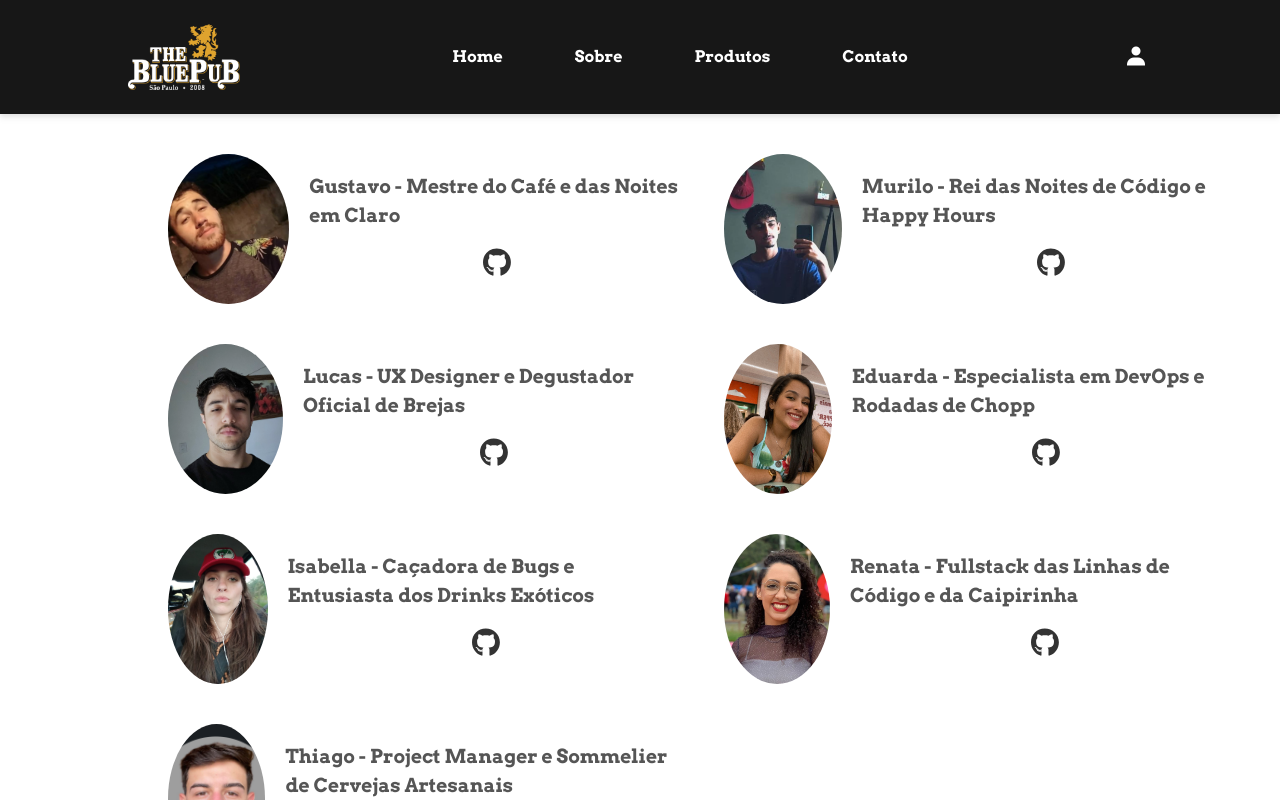
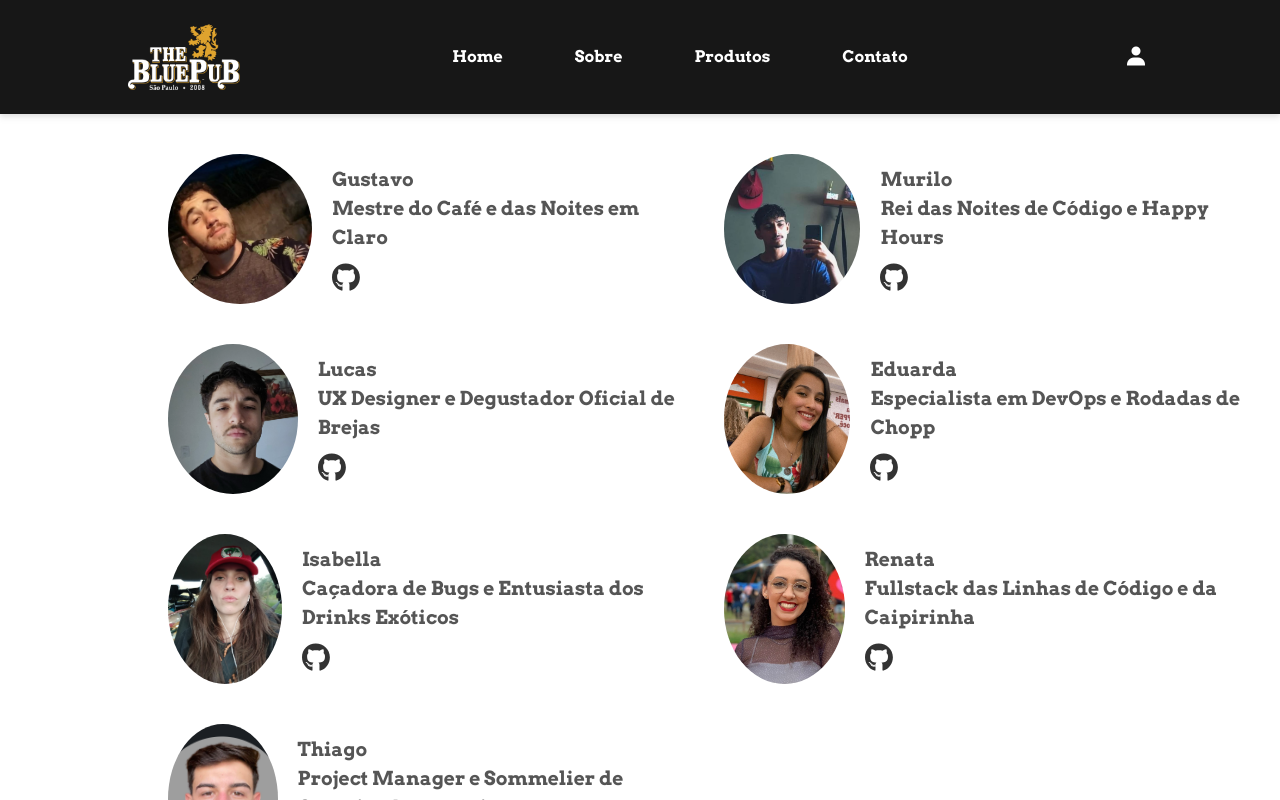
Before and after one commit to itsrerodrigs/serratec-web-react, a React (Vite) app in the folder SerratecPub-React/: page /sobre in a window 1280 px wide. Shown: the top 800 px of the page. Built offline with nearby package versions, Linux system fonts and the light colour scheme; a web font is replaced by a local one.

Commit message:
styled-components

```diff
--- a/SerratecPub-React/package.json
+++ b/SerratecPub-React/package.json
@@ -20,7 +20,8 @@
     "prop-types": "^15.8.1",
     "react": "^18.3.1",
     "react-dom": "^18.3.1",
-    "react-router-dom": "^6.27.0"
+    "react-router-dom": "^6.27.0",
+    "styled-components": "^6.1.13"
   },
   "devDependencies": {
     "@eslint/js": "^9.13.0",
--- a/SerratecPub-React/src/components/Layout/Layout.jsx
+++ b/SerratecPub-React/src/components/Layout/Layout.jsx
@@ -1,12 +1,9 @@
-import { Header } from "../Header/Header";
-import { Footer } from "../Footer/Footer";
 import { HomePage } from "../../pages/Home/HomePage";
 
 
 export function Layout(){
     return(
         <>
-
         <HomePage/>
         </>
     )
--- /dev/null
+++ b/SerratecPub-React/src/pages/Sobre/Sobre.js
@@ -0,0 +1,67 @@
+import { FontAwesomeIcon } from '@fortawesome/react-fontawesome';
+import styled from 'styled-components';
+
+export const FotoMembro = styled.div`
+  display: grid;
+  grid-template-columns: repeat(2, 1fr);
+  gap: 40px;
+  padding: 40px;
+  margin-left: 10%;
+    @media (max-width: 800px) {
+    grid-template-columns:
+    margin-left: 0;
+    padding: 20px;
+  }
+`;
+export const Membro = styled.div`
+  display: flex;
+  align-items: center;
+  gap: 20px;
+  text-align: left;
+  @media (max-width: 600px) {
+    gap: 10px;
+  }
+`;
+
+export const ImagemMembro = styled.img`
+  width: 150px;
+  height: 150px;
+  object-fit: cover;
+  border-radius: 50%;
+  transition: transform 0.3s ease, box-shadow 0.3s ease;
+  &:hover{
+    transform: scale(1.1);
+    box-shadow: 0 4px 8px rgba(0, 0, 0, 0.3);
+  }
+  @media (max-width: 800px) {
+    width: 100px;
+    height: 100px;
+  }
+
+`;
+
+export const Descricao = styled.div`
+  font-size: 1rem;
+  color: #555;
+  font-size: larger;
+  font-family: Arvo, serif;
+  font-weight: bold;
+  @media (max-width: 600px) {
+    font-size: 0.9rem; /* Reduz o tamanho da fonte em telas menores */
+  }
+`;
+
+export const GithubIcon  = styled(FontAwesomeIcon) `
+    color: #333;
+    font-size: 1.5em;
+    display: block;
+    text-align: center;
+    margin-top: 10px;
+    transition: color 0.3s ease;
+    &:hover{
+        color: #000;
+    }
+    @media (max-width: 600px) {
+        font-size: 1.2em; /* Reduz o tamanho do ícone em telas menores */
+  }
+`;
--- a/SerratecPub-React/src/pages/Sobre/SobrePage.jsx
+++ b/SerratecPub-React/src/pages/Sobre/SobrePage.jsx
@@ -1,7 +1,6 @@
 import styles from "./SobrePage.module.css";
 import { FontAwesomeIcon } from "@fortawesome/react-fontawesome";
 import { faGithub } from "@fortawesome/free-brands-svg-icons";
-
 import gustavoFt from "../../assets/images/gustavoFt.jpeg";
 import murilo from "../../assets/images/murilo.jpg";
 import renataFt from "../../assets/images/renataFt.jpeg";
@@ -9,156 +8,144 @@ import isabellaFt from "../../assets/images/isabellaFt.jpeg";
 import eduardaFt from "../../assets/images/eduardaFt.jpeg";
 import lucasFt from "../../assets/images/lucasFt.jpeg";
 import thiago from "../../assets/images/thiago.png";
+import { FotoMembro, Membro, Descricao, ImagemMembro, GithubIcon } from './Sobre.js';
 
 export function SobrePage() {
   return (
-    <div className={styles.FotoMembro}>
-      <div className={styles.Membro}>
+    <FotoMembro>
+      <Membro>
         <a
           href="https://www.linkedin.com/in/gustavo-c-s-/"
           target="_blank"
           rel="noopener noreferrer"
         >
-          <img src={gustavoFt} alt="Gustavo" />
+          <ImagemMembro src={gustavoFt} alt="Gustavo" />
         </a>
-        <div className={styles.Descricao}>
-          Gustavo - Mestre do Café e das Noites em Claro
+        <Descricao>
+          Gustavo<br/>Mestre do Café e das Noites em Claro
           <a
             href="https://github.com/Gustavo-c-s"
             target="_blank"
             rel="noopener noreferrer"
-            className={styles.githubIcon}
           >
-            <FontAwesomeIcon icon={faGithub} />
+            <GithubIcon icon={faGithub} />
           </a>
-        </div>
-      </div>
-
-      <div className={styles.Membro}>
+        </Descricao>
+      </Membro>
+      <Membro>
         <a
           href="https://www.linkedin.com/in/murilobongard/"
           target="_blank"
           rel="noopener noreferrer"
         >
-          <img src={murilo} alt="Murilo" />
+          <ImagemMembro src={murilo} alt="Murilo" />
         </a>
-        <div className={styles.Descricao}>
-          Murilo - Rei das Noites de Código e Happy Hours
+        <Descricao>
+          Murilo<br/>Rei das Noites de Código e Happy Hours
           <a
             href="https://github.com/murilobongard"
             target="_blank"
             rel="noopener noreferrer"
-            className={styles.githubIcon}
           >
-            <FontAwesomeIcon icon={faGithub} />
+            <GithubIcon icon={faGithub} />
           </a>
-        </div>
-      </div>
-
-      <div className={styles.Membro}>
+        </Descricao>
+      </Membro>
+      <Membro>
         <a
           href="https://www.linkedin.com/in/lucas-c-071903265/"
           target="_blank"
           rel="noopener noreferrer"
         >
-          <img src={lucasFt} alt="Lucas" />
+          <ImagemMembro src={lucasFt} alt="Lucas" />
         </a>
-        <div className={styles.Descricao}>
-          Lucas - UX Designer e Degustador Oficial de Brejas
+        <Descricao>
+          Lucas<br/>UX Designer e Degustador Oficial de Brejas
           <a
             href="https://github.com/lucauxs"
             target="_blank"
             rel="noopener noreferrer"
-            className={styles.githubIcon}
           >
-            <FontAwesomeIcon icon={faGithub} />
+            <GithubIcon icon={faGithub} />
           </a>
-        </div>
-      </div>
-
-      <div className={styles.Membro}>
+        </Descricao>
+      </Membro>
+      <Membro>
         <a
           href="https://www.linkedin.com/in/eduarda"
           target="_blank"
           rel="noopener noreferrer"
         >
-          <img src={eduardaFt} alt="Eduarda" />
+          <ImagemMembro src={eduardaFt} alt="Eduarda" />
         </a>
-        <div className={styles.Descricao}>
-          Eduarda - Especialista em DevOps e Rodadas de Chopp
+        <Descricao>
+          Eduarda<br/>Especialista em DevOps e Rodadas de Chopp
           <a
             href="https://github.com/Eduarda-goular"
             target="_blank"
             rel="noopener noreferrer"
-            className={styles.githubIcon}
           >
-            <FontAwesomeIcon icon={faGithub} />
+            <GithubIcon icon={faGithub} />
           </a>
-        </div>
-      </div>
-
-      <div className={styles.Membro}>
+        </Descricao>
+      </Membro>
+      <Membro>
         <a
           href="https://www.linkedin.com/in/isabellaoliveira-pinheiro/"
           target="_blank"
           rel="noopener noreferrer"
         >
-          <img src={isabellaFt} alt="Isabella" />
+          <ImagemMembro src={isabellaFt} alt="Isabella" />
         </a>
-        <div className={styles.Descricao}>
-          Isabella - Caçadora de Bugs e Entusiasta dos Drinks Exóticos
+        <Descricao>
+          Isabella<br/>Caçadora de Bugs e Entusiasta dos Drinks Exóticos
           <a
             href="https://github.com/isb-op"
             target="_blank"
             rel="noopener noreferrer"
-            className={styles.githubIcon}
           >
-            <FontAwesomeIcon icon={faGithub} />
+            <GithubIcon icon={faGithub} />
           </a>
-        </div>
-      </div>
-
-      <div className={styles.Membro}>
+        </Descricao>
+      </Membro>
+      <Membro>
         <a
           href="https://www.linkedin.com/in/rerodrigs/"
           target="_blank"
           rel="noopener noreferrer"
         >
-          <img src={renataFt} alt="Renata" />
+          <ImagemMembro src={renataFt} alt="Renata" />
         </a>
         <div className={styles.Descricao}>
-          Renata - Fullstack das Linhas de Código e da Caipirinha
+          Renata<br/>Fullstack das Linhas de Código e da Caipirinha
           <a
             href="https://github.com/itsrerodrigs"
             target="_blank"
             rel="noopener noreferrer"
-            className={styles.githubIcon}
           >
-            <FontAwesomeIcon icon={faGithub} />
+            <GithubIcon icon={faGithub} />
           </a>
         </div>
-      </div>
-
-      <div className={styles.Membro}>
+      </Membro>
+      <Membro>
         <a
           href="https://www.linkedin.com/in/thiago-branco-nf/"
           target="_blank"
           rel="noopener noreferrer"
         >
-          <img src={thiago} alt="Thiago" />
+          <ImagemMembro src={thiago} alt="Thiago" />
         </a>
-        <div className={styles.Descricao}>
-          Thiago - Project Manager e Sommelier de Cervejas Artesanais
+        <Descricao>
+          Thiago<br/>Project Manager e Sommelier de Cervejas Artesanais
           <a
             href="https://github.com/thiagobranconf"
             target="_blank"
             rel="noopener noreferrer"
-            className={styles.githubIcon}
           >
-            <FontAwesomeIcon icon={faGithub} />
+            <GithubIcon icon={faGithub} />
           </a>
-        </div>
-      </div>
-    </div>
+        </Descricao>
+      </Membro>
+    </FotoMembro>
   );
 }
--- a/SerratecPub-React/src/routes/AppRoutes.jsx
+++ b/SerratecPub-React/src/routes/AppRoutes.jsx
@@ -4,7 +4,6 @@ import { NotFoundPage } from '../pages/NotFound/NotFoundPage';
 import { HomePage } from '../pages/Home/HomePage';
 import { SobrePage } from '../pages/Sobre/SobrePage';
 import { ContatoPage } from '../pages/Contato/ContatoPage';
-import { LandingPage } from '../pages/Landing/LandingPage';
 import { Produto } from '../pages/Produto/Produto';
 import { ClientePage } from '../pages/Cliente/ClientePage';
 import { CadastroPage } from '../pages/Cadastro/CadastroPage';
@@ -20,7 +19,6 @@ export function Rotas() {
             <Routes>
                 <Route path='/' element={<Layout/>}>
                     <Route index element={<HomePage/>}/>
-                    <Route path='a-melhor-loja-de-bebidas-do-mundo' element={<LandingPage/>}/>
                 </Route>
                     <Route path='cliente' element={<ClientePage/>}/>
                     <Route path='sobre' element={<SobrePage/>}/>
@@ -29,7 +27,7 @@ export function Rotas() {
                     <Route path='contato' element={<ContatoPage/>}/>
                     <Route path='login' element={<LoginPage/>}/>
                     <Route path='cadastro' element={<CadastroPage/>}/>
-                    <Route path='finaliar' element={<FinalizarPedido/>}/>
+                    <Route path='finalizar' element={<FinalizarPedido/>}/>
                     <Route path='termos-de-uso' element={<TermosDeUsoPage/>}/>
 
                 <Route path='*' element={<NotFoundPage/>}/>
```
Also changed, not shown: SerratecPub-React/src/pages/Home/HomePage.jsx (+5 -5 lines), SerratecPub-React/src/pages/Home/HomePage.module.css (+32 -45 lines), SerratecPub-React/src/pages/Landing/LandingPage.jsx (deleted, +0 -10 lines), SerratecPub-React/src/components/Header/Header.css (line endings or trailing spaces), SerratecPub-React/src/pages/Landing/LandingPage.module.css (deleted), 1 other file (tests, documents, lock files or other folders).
